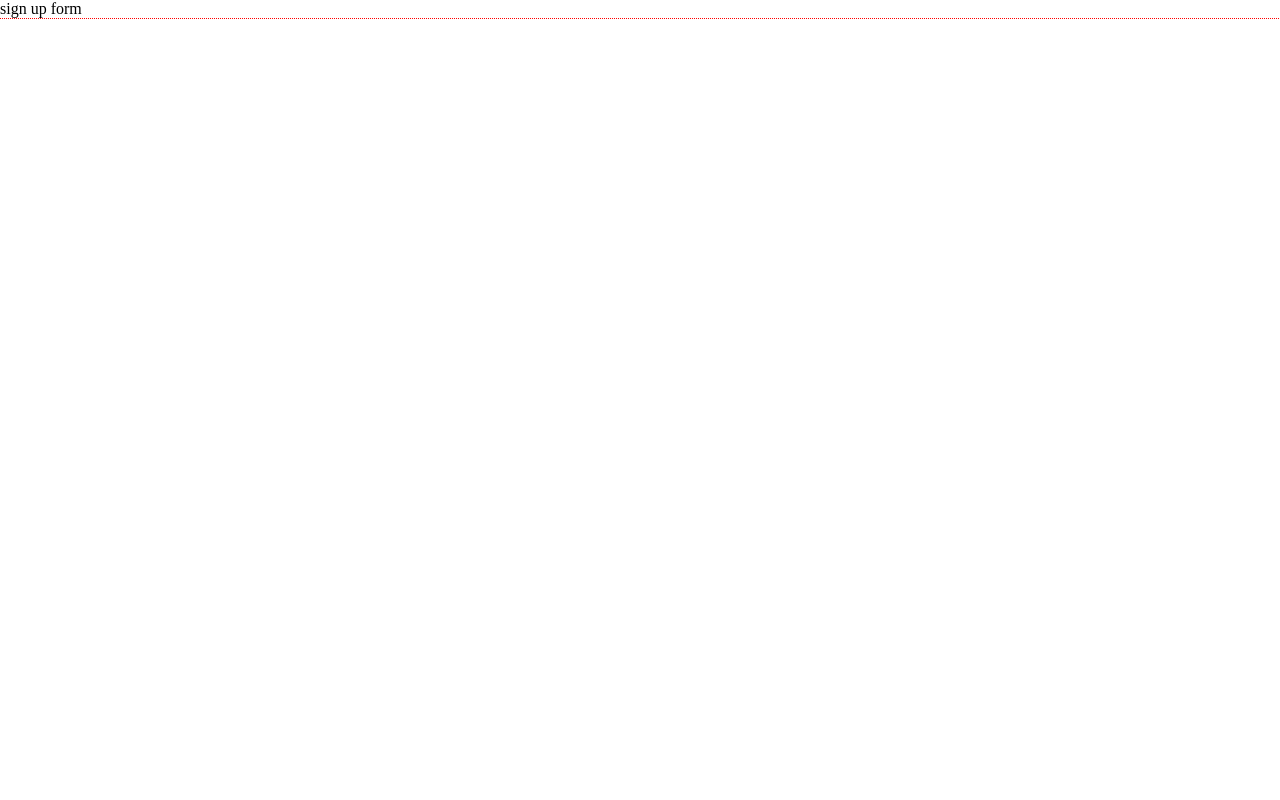
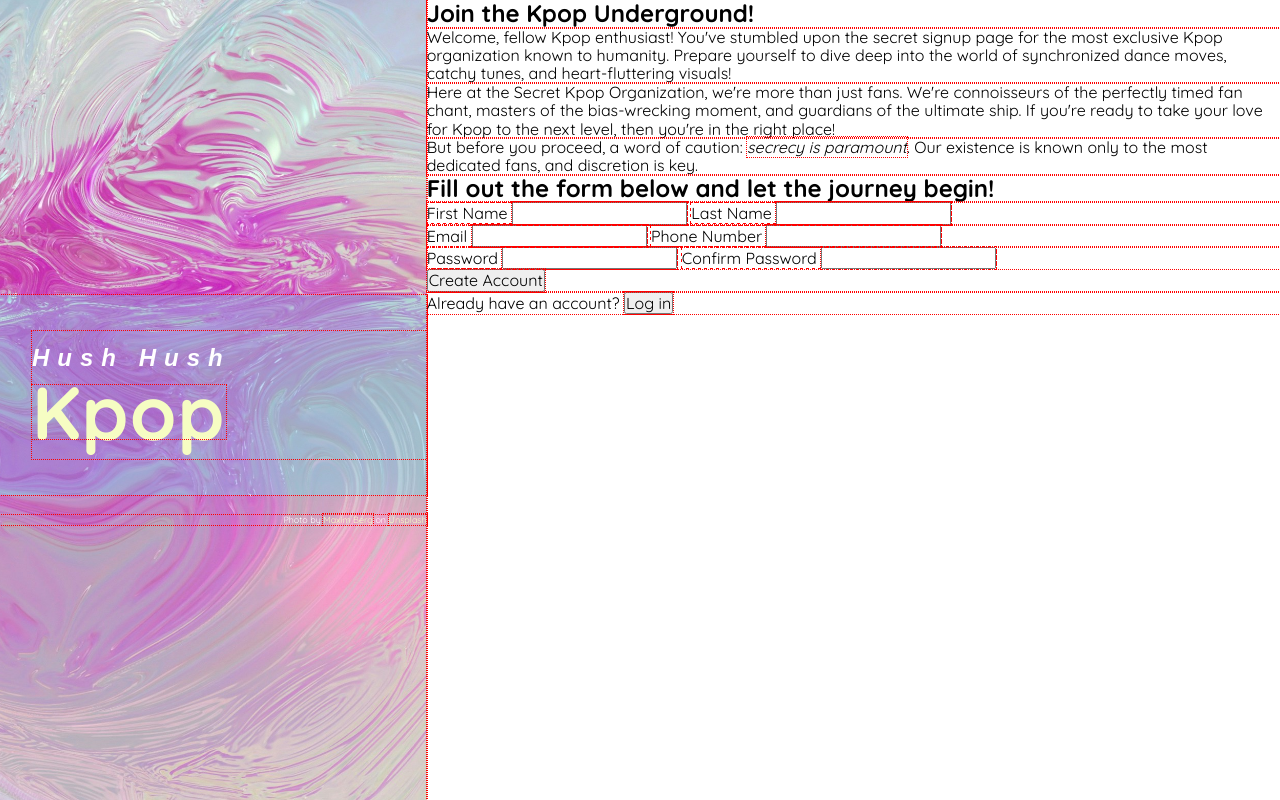
Before and after one commit to xgsarah/sign-up-form, a plain HTML site: page index.html in a window 1280 px wide. Drawn offline with Linux system fonts and the light colour scheme.

Commit message:
style header

```diff
--- a/index.html
+++ b/index.html
@@ -3,12 +3,93 @@
   <head>
     <meta charset="UTF-8" />
     <meta name="viewport" content="width=device-width, initial-scale=1.0" />
-    <title>Sign-up Form</title>
+    <title>Hush Hush Kpop | Sign-up Form</title>
     <link rel="stylesheet" href="normalize.css" />
     <link rel="stylesheet" href="styles.css" />
   </head>
   <body>
-    sign up form
+    <header>
+      <div class="title">
+        <h1>Hush Hush <span>Kpop</span></h1>
+      </div>
+      <div class="photo-credits">
+        Photo by
+        <a
+          href="https://unsplash.com/@maxberg?utm_content=creditCopyText&utm_medium=referral&utm_source=unsplash"
+          >Maxim Berg</a
+        >
+        on
+        <a
+          href="https://unsplash.com/photos/a-heart-shaped-object-with-a-pink-and-blue-swirl-nazL_0vWZ0Y?utm_content=creditCopyText&utm_medium=referral&utm_source=unsplash"
+          >Unsplash</a
+        >
+      </div>
+    </header>
+    <main>
+      <section class="about">
+        <h2>Join the Kpop Underground!</h2>
+        <p>
+          Welcome, fellow Kpop enthusiast! You've stumbled upon the secret
+          signup page for the most exclusive Kpop organization known to
+          humanity. Prepare yourself to dive deep into the world of synchronized
+          dance moves, catchy tunes, and heart-fluttering visuals!
+        </p>
+
+        <p>
+          Here at the Secret Kpop Organization, we're more than just fans. We're
+          connoisseurs of the perfectly timed fan chant, masters of the
+          bias-wrecking moment, and guardians of the ultimate ship. If you're
+          ready to take your love for Kpop to the next level, then you're in the
+          right place!
+        </p>
+
+        <p>
+          But before you proceed, a word of caution:
+          <em>secrecy is paramount</em>. Our existence is known only to the most
+          dedicated fans, and discretion is key.
+        </p>
+      </section>
+      <section class="form">
+        <h2>Fill out the form below and let the journey begin!</h2>
+        <form action="#" method="post">
+          <div class="input-fields">
+            <div class="name">
+              <label
+                >First Name
+                <input type="text" id="first-name" name="first-name"
+              /></label>
+              <label
+                >Last Name <input type="text" id="last-name" name="last-name"
+              /></label>
+            </div>
+            <div class="contact">
+              <label
+                >Email <input type="email" id="email" name="email"
+              /></label>
+              <label
+                >Phone Number <input type="text" id="phone" name="phone"
+              /></label>
+            </div>
+            <div class="password">
+              <label
+                >Password <input type="text" id="password" name="password"
+              /></label>
+              <label
+                >Confirm Password
+                <input
+                  type="text"
+                  id="confirm-password"
+                  name="confirm-password"
+              /></label>
+            </div>
+          </div>
+          <button type="submit">Create Account</button>
+        </form>
+        <section>
+          Already have an account? <button class="login-btn">Log in</button>
+        </section>
+      </section>
+    </main>
     <script src="script.js"></script>
   </body>
 </html>
--- a/styles.css
+++ b/styles.css
@@ -1,5 +1,85 @@
+@import url('https://fonts.googleapis.com/css2?family=Quicksand:wght@300;400;500;600;700&display=swap');
+
 * {
   outline: 1px dotted red;
   margin: 0;
   padding: 0;
 }
+
+:root {
+  --bg-color: #ffff;
+  --header-bg-color: green;
+  --main-bg-color: gray;
+  --highlight-color: #f6fdc3;
+}
+
+body {
+  background: var(--bg-color);
+  width: 100%;
+  height: 100vh;
+  display: flex;
+  flex-wrap: wrap;
+  font-family: 'Quicksand', sans-serif;
+}
+
+header {
+  flex-direction: column;
+  background: var(--header-bg-color);
+  flex: 1;
+  background-image: url(images/maxim-berg-nazL_0vWZ0Y-unsplash.jpg);
+  background-size: 120vw;
+  background-position: center;
+  color: #ffff;
+  display: flex;
+  justify-content: center;
+}
+
+.title {
+  background: rgba(96, 227, 245, 0.3);
+  height: 200px;
+  padding-left: 32px;
+  display: flex;
+  align-items: center;
+  margin: 20px 0;
+}
+
+.photo-credits {
+  font-size: 9px;
+  text-align: right;
+}
+
+.photo-credits a {
+  color: var(--highlight-color);
+  text-decoration: none;
+}
+
+h1 {
+  font-size: 24px;
+  font-family: Arial, Helvetica, sans-serif;
+  font-style: italic;
+  letter-spacing: 8px;
+  line-height: 54px;
+}
+
+header span {
+  display: inline-block;
+  font-size: 75px;
+  font-family: 'Quicksand', sans-serif;
+  font-style: normal;
+  letter-spacing: 1px;
+  color: var(--highlight-color);
+}
+
+main {
+  flex: 2;
+}
+
+@media only screen and (max-width: 720px) {
+  body {
+    display: block;
+  }
+
+  header {
+    height: 20vh;
+  }
+}
```
Also changed, not shown: images/maxim-berg-nazL_0vWZ0Y-unsplash.jpg (added).
